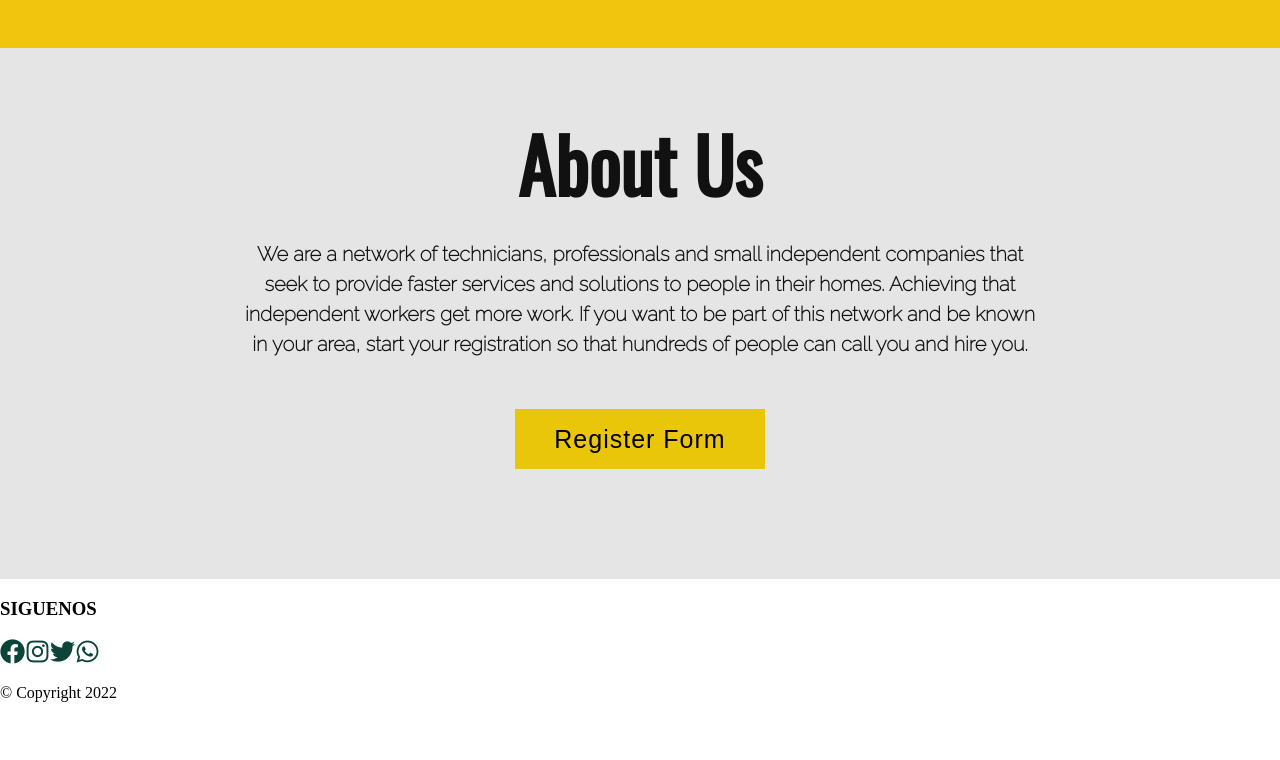
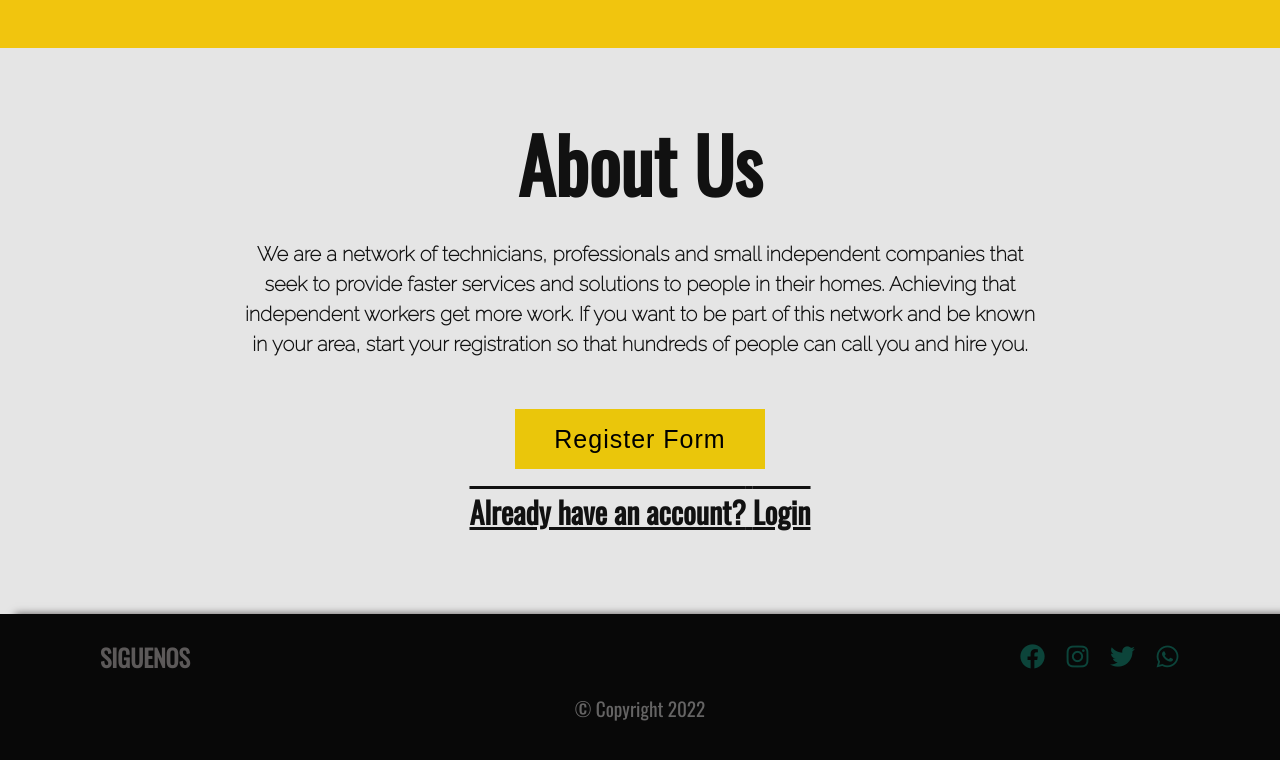
Before and after one commit to dspineda/HelpMe, a Next.js app: page / in a window 1280 px wide. Shown: the part 1172-1932 px from the top of the page. Before the commit the page ends 1890 px from the top, so only its background shows below. Built offline with nearby package versions, Linux system fonts and the light colour scheme.

Commit message:
feat/add footer with styles

```diff
--- a/src/components/Footer.jsx
+++ b/src/components/Footer.jsx
@@ -1,24 +1,25 @@
+import styles from "../styles/Footer.module.scss";
 import Image from "next/image";
 const Footer = () => {
 	return (
-		<footer className='footer'>
-			<div className='footer__social'>
-				<h3 className='foooter__social__followme'>SIGUENOS</h3>
-				<a href='https://www.facebook.com/'>
+		<footer className={styles.footer}>
+			<div className={styles.footer__social}>
+				<h3 className={styles.foooter__social__followme}>SIGUENOS</h3>
+				<a href='https://www.facebook.com/' className={styles.foooter__social__img}>
 					<Image src='/img/facebook.png' width={25} height={25} alt='facebook' />
 				</a>
-				<a href='https://www.instagram.com/'>
+				<a href='https://www.instagram.com/' className={styles.foooter__social__img}>
 					<Image src='/img/instagram.png' width={25} height={25} alt='instagram' />
 				</a>
-				<a href='https://www.twitter.com/'>
+				<a href='https://www.twitter.com/' className={styles.foooter__social__img}>
 					<Image src='/img/twitter.png' width={25} height={25} alt='twitter' />
 				</a>
-				<a href='https://www.whatsapp.com/'>
+				<a href='https://www.whatsapp.com/' className={styles.foooter__social__img__end}>
 					<Image src='/img/whatsapp.png'width={25} height={25} alt='linkedin' />
 				</a>
 			</div>
 
-			<div className='footer__copyright'>
+			<div className={styles.footer__copyright}>
 				<p>&copy; Copyright 2022</p>
 			</div>
 		</footer>
--- a/src/pages/index.jsx
+++ b/src/pages/index.jsx
@@ -1,13 +1,14 @@
 import Head from "next/head";
+import Link from "next/link";
 import Image from "next/image";
-import {useRouter} from 'next/router'
+import { useRouter } from "next/router";
 import Navbar from "../components/Navbar";
 import Footer from "../components/Footer";
 import styles from "../styles/Home.module.scss";
 
 export default function Home() {
-    const router = useRouter();
-  const signUpProfessional =  () => {
+  const router = useRouter();
+  const signUpProfessional = () => {
     router.push("/sign-up/professional");
   };
 
@@ -131,13 +132,19 @@ export default function Home() {
             companies that seek to provide faster services and solutions to
             people in their homes. Achieving that independent workers get more
             work. If you want to be part of this network and be known in your
-            area, start your registration so that hundreds of people can call you
-            and hire you.
+            area, start your registration so that hundreds of people can call
+            you and hire you.
           </p>
         </div>
-        <button className={styles.about__button} onClick={signUpProfessional} >
+        <button className={styles.about__button} onClick={signUpProfessional}>
           <a>Register Form</a>
         </button>
+        <div className={styles.about__login}>
+          <p>
+            Already have an account?{" "}
+            <Link href="/login/professional">Login</Link>
+          </p>
+        </div>
       </section>
       <Footer />
     </div>
--- /dev/null
+++ b/src/styles/Footer.module.scss
@@ -0,0 +1,76 @@
+@import url('https://fonts.googleapis.com/css2?family=Oswald&display=swap" rel="stylesheet');
+@import url('https://fonts.googleapis.com/css2?family=Oswald&family=Raleway:wght@100&display=swap" rel="stylesheet');
+
+
+.footer{
+    background: rgb(8, 8, 8);
+    box-shadow: 25px 10px 8px 10px #5c5959;
+    height: 20vh;
+    .footer__social{
+        display: flex;
+				h3{
+					margin: 0;
+					padding: 0;
+				}
+        .foooter__social__followme{
+            font-size: 1.5rem;
+            color: #5c5959;
+						font-family: 'Oswald', sans-serif;
+						margin-left: 15px;
+						margin-top: 25px;
+						margin-right: auto;
+				}
+				.foooter__social__img{
+					width: 25px;
+					height: 25px;
+					margin-left: 20px;
+					margin-top: 30px;
+					border-radius: 50%;
+				}
+				.foooter__social__img__end{
+					margin-right: 15px;
+					width: 25px;
+					height: 25px;
+					margin-left: 20px;
+					margin-top: 30px;
+					border-radius: 50%;
+
+				}
+				.foooter__social__img:hover{
+						cursor: pointer;
+						transform: scale(1.3);
+						transition: .3s;
+						background: #F1C50E;
+						border-radius: 50%;
+				}
+				.foooter__social__img__end:hover{
+					cursor: pointer;
+					transform: scale(1.3);
+					transition: .3s;
+					background: #F1C50E;
+					border-radius: 50%;
+				}
+    }
+}
+
+.footer__copyright{
+    font-size: 1.2rem;
+    text-align: center;
+    p{
+        font-family: 'Oswald', sans-serif;
+        color: #656464;
+    }
+}
+
+@media (min-width: 768px){
+	.footer{
+    .footer__social{
+        .foooter__social__followme{
+						margin-left: 100px;
+				}
+				.foooter__social__img__end{
+					margin-right: 100px;
+				}
+    }
+}
+}
--- a/src/styles/Home.module.scss
+++ b/src/styles/Home.module.scss
@@ -384,6 +384,7 @@
       transform: scale(1.1);
     }
   }
+
 }
 
 .about{
@@ -418,12 +419,27 @@
     font-size: 25px;
     cursor: pointer;
     letter-spacing: 1px;
-    margin: 30px auto 60px;
+    margin: 30px auto 20px;
   }
   .about__button:hover{
     background: rgb(240, 207, 45);
     transition: 1s;
     transform: scale(1.1);
   }
+  .about__login{
+    p{
+      margin: 0;
+      padding: 0;
+    }
+    color: #111111;
+    font-size: 30px;
+    font-family: 'Oswald', sans-serif;
+    margin-left: 20px;
+    margin-bottom: 60;
+    font-weight: bold;
+    margin-left: 0;
+    text-decoration-line: underline overline ;
+    padding-bottom: 30px;
+  }
 }
 }
```
